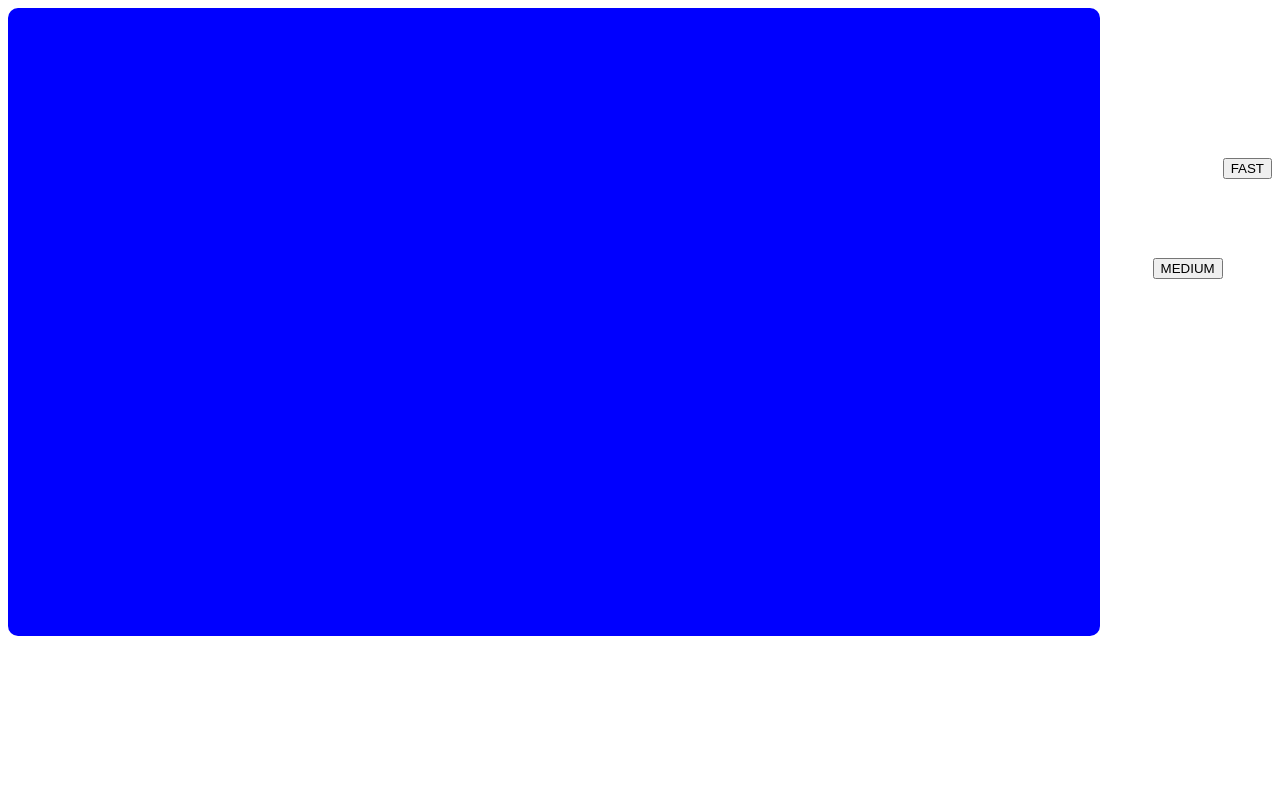
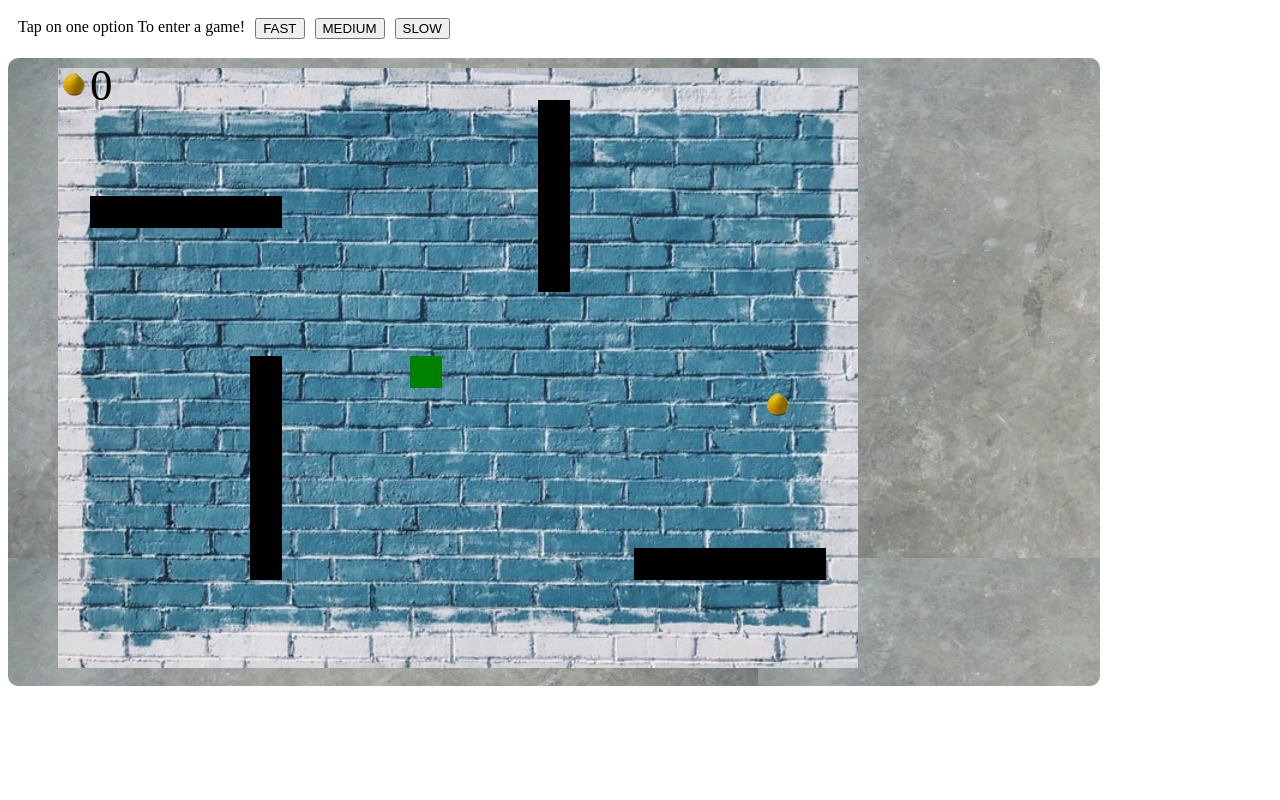
Before and after one commit to shobhit2020/Assignment2, a plain HTML site: page index.html in a window 1280 px wide. Both pictures are taken after a click on the button "FAST". Shown: the top 800 px of the page. Drawn offline with Linux system fonts and the light colour scheme.

Commit message:
added again

```diff
--- a/index.html
+++ b/index.html
@@ -6,31 +6,51 @@
 		<meta http-equiv="Content-type" content="text/html" charset="utf-8" />
 		<meta name="viewport" content="width=device-width, initial-scale=1" />
 		<style>
+
+			#instruct{
+				float: left;
+				margin-top: 10px;
+				margin-left: 10px;
+				position: relative;
+			}
+			#fast{
+				float: left;
+				margin-top: 10px;
+				margin-left: 10px;
+				position: relative;
+			}
+			#medium{
+				float: left;
+				margin-top: 10px;
+				margin-left: 10px;
+				position: relative;
+			}
+			#slow{
+				float: left;
+				margin-top: 10px;
+				margin-left: 10px;
+				position: relative;
+			}
 			#canvas{
+				margin-top: 50px;
 				border-radius: 10px;
 				padding: 10px 10px 10px 50px;
-				background-color: blue;
-			}
-			#fast{
-				float: right;
-				margin-top: 150px;
-
-			}
-			#medium{
-				float: right;
-				margin-top: 250px;
-
-			}
-			#slow{
-				float: right;
-				margin-top: 350px;
-
+				background-image : url("img/2.jpg");
+				position: absolute;;
+				z-index: 0;
 			}
 		</style>
 	</head>
-	<canvas id="canvas" width="1032" height="608">  </canvas>
+	<canvas id="canvas" width="1032" height="608">
+		<p>tdtd</p>
+		<p>tdtd</p>
+	</canvas>
 
 	<body>
+		<div id="instruct">
+			Tap on one option
+			To enter a game!
+		</div>
 		<div id="fast">
 			<button>FAST</button>
 		</div>
@@ -41,5 +61,5 @@
 			<button>SLOW</button>
 		</div>
 	</body>
-	<script src="snake.js"></script>
+	<script src="snake1.js"></script>
 </html>
--- a/snake1.js
+++ b/snake1.js
@@ -43,32 +43,32 @@ function collision(head,snake){
 }
 
 function coll_maze1(head){
-	for(var i=4;i<20;i++){
-		if(head.x == (maze*i) && head.y == (box*4))
+	for(var i=1;i<7;i++){
+		if( (head.x == (box*i)) && (head.y == (box*4)) )
 			return true;
 	}
 	return false;
 }
 
 function coll_maze2(head){
-	for(var i=60;i<75;i++){
-		if(head.x == (maze*i) && head.y == (box*15))
+	for(var i=18;i<24;i++){
+		if(head.x == (box*i) && head.y == (box*15))
 			return true;
 	}
 	return false;
 }
 
 function coll_maze3(head){
-	for(var i=30;i<45;i++){
-		if(head.x == (box*6) && head.y == (maze*i))
+	for(var i=9;i<16;i++){
+		if(head.x == (box*6) && head.y == (box*i))
 			return true;
 	}
 	return false;
 }
 
 function coll_maze4(head){
-	for(var i=4;i<20;i++){
-		if(head.x == (box*15) && head.y == (maze*i))
+	for(var i=1;i<7;i++){
+		if(head.x == (box*15) && head.y == (box*i))
 			return true;
 	}
 	return false;
@@ -77,17 +77,17 @@ function coll_maze4(head){
 function draw(){
 	ctx.drawImage(ground,0,0);
 
-	for(var i=4;i<20;i++)
-		ctx.fillRect(maze*i,box*4,maze,maze);
+	for(var i=1;i<7;i++)
+		ctx.fillRect(box*i,box*4,box,box);
 
-	for(var i=60;i<75;i++)
-		ctx.fillRect(maze*i,box*15,maze,maze);
+	for(var i=18;i<24;i++)
+		ctx.fillRect(box*i,box*15,box,box);
 
-	for(var i=30;i<45;i++)
-		ctx.fillRect(box*6,maze*i,maze,maze);
+	for(var i=9;i<16;i++)
+		ctx.fillRect(box*6,box*i,box,box);
 
-	for(var i=4;i<20;i++)
-		ctx.fillRect(box*15,maze*i,maze,maze);
+	for(var i=1;i<7;i++)
+		ctx.fillRect(box*15,box*i,box,box);
 
 	for(var i=0;i<snake.length;i++){
 		ctx.fillStyle=(i==0)?"green":"red";
@@ -120,13 +120,13 @@ function draw(){
 	}
 
 	var flag=1;
-	if(snakeX < 0*box || snakeX > 24*box || snakeY < 0*box || snakeY > 18*box || collision(newHead,snake) || coll_maze1(newHead) || coll_maze2(newHead) || coll_maze3(newHead) || coll_maze4(newHead) ){
+	if(snakeX < 1*box || snakeX > 23*box || snakeY < 1*box || snakeY > 17*box || collision(newHead,snake) || coll_maze1(newHead) || coll_maze2(newHead) || coll_maze3(newHead) || coll_maze4(newHead) ){
 		flag=0;
 
 
 	}
 	if(flag==0){
-		alert("GAME OVER");
+
 		clearInterval(game);
 	}
 
@@ -137,32 +137,31 @@ function draw(){
 	ctx.font="45px Georgia one";
 	ctx.fillText(score,1*box,1*box);
 }
-var delay;
-	delay=210;
-var game=setInterval(draw,delay);
+const delay=210;
+//var game=setInterval(draw,delay);
 
 var fast=document.getElementById("fast");
 var medium=document.getElementById("medium");
 var slow=document.getElementById("slow");
 
 fast.onclick=function(){
-	delay-=110;
+	const fast=delay/3;
 	console.log(delay);
-	game=setInterval(draw,delay);
-	console.log(delay);
+	game=setInterval(draw,fast);
+	console.log(fast);
 }
 
 medium.onclick=function(){
-	delay-=60;
+	const med=delay/1.5;
 	console.log(delay);
-	game=setInterval(draw,delay);
-	console.log(delay);
+	game=setInterval(draw,med);
+	console.log(med);
 }
 
 slow.onclick=function(){
-	delay-=10;
-	console.log(delay);
-	game=setInterval(draw,delay);
+	const slow=delay/1;
+	console.log(slow);
+	game=setInterval(draw,slow);
 	console.log(delay);
 }
 
```
Also changed, not shown: img/2.jpg (added).
